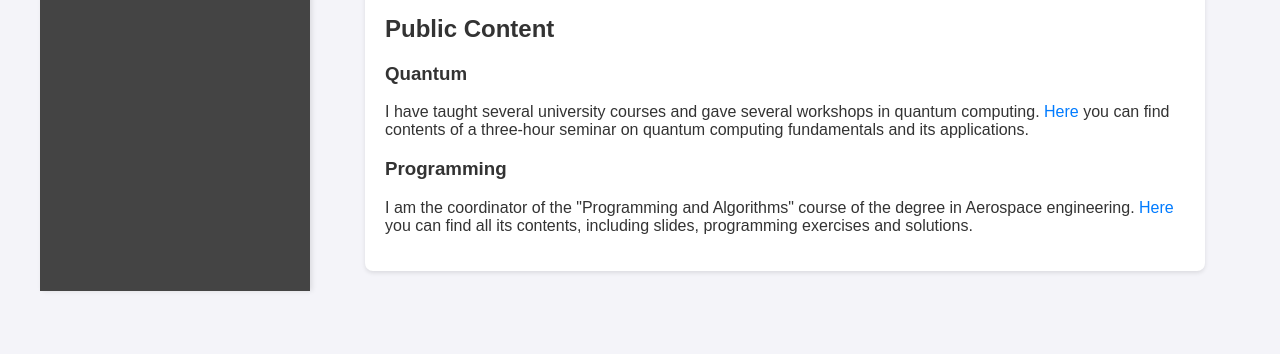
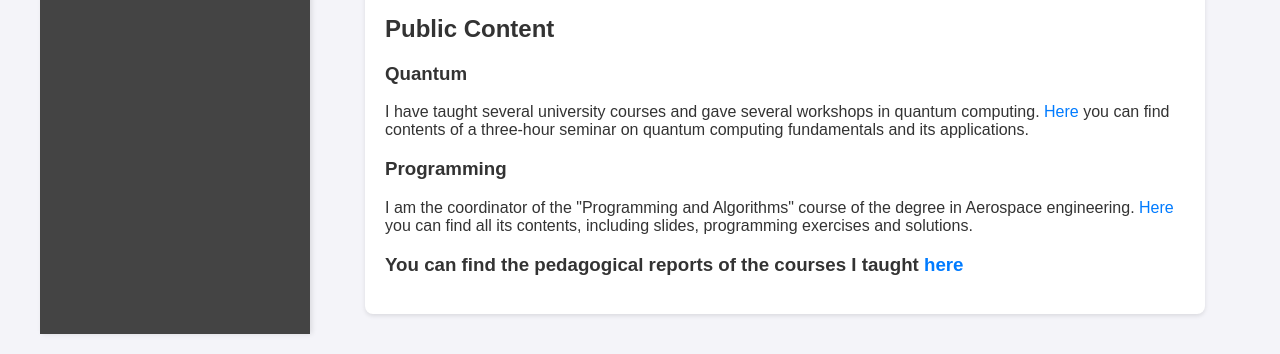
Before and after one commit to cttavares/www, a plain HTML site: page index.html in a window 1280 px wide. Shown: the part 496-850 px from the top of the page. Before the commit the page ends 807 px from the top, so only its background shows below. Drawn offline with Linux system fonts and the light colour scheme.

Commit message:
Add the reports to index.html

```diff
--- a/index.html
+++ b/index.html
@@ -202,6 +202,9 @@
                 <p>
                     I am the coordinator of the "Programming and Algorithms" course of the degree in Aerospace engineering. <a href="https://github.com/cttavares/programming_and_algorithms/tree/main">Here</a> you can find all its contents, including slides, programming exercises and solutions.
                 </p>
+                <h3>
+                    You can find the pedagogical reports of the courses I taught <a href="relatorios/Arquivo.zip">here</a>
+                </h3>
             </section>
 
         </main>
```
